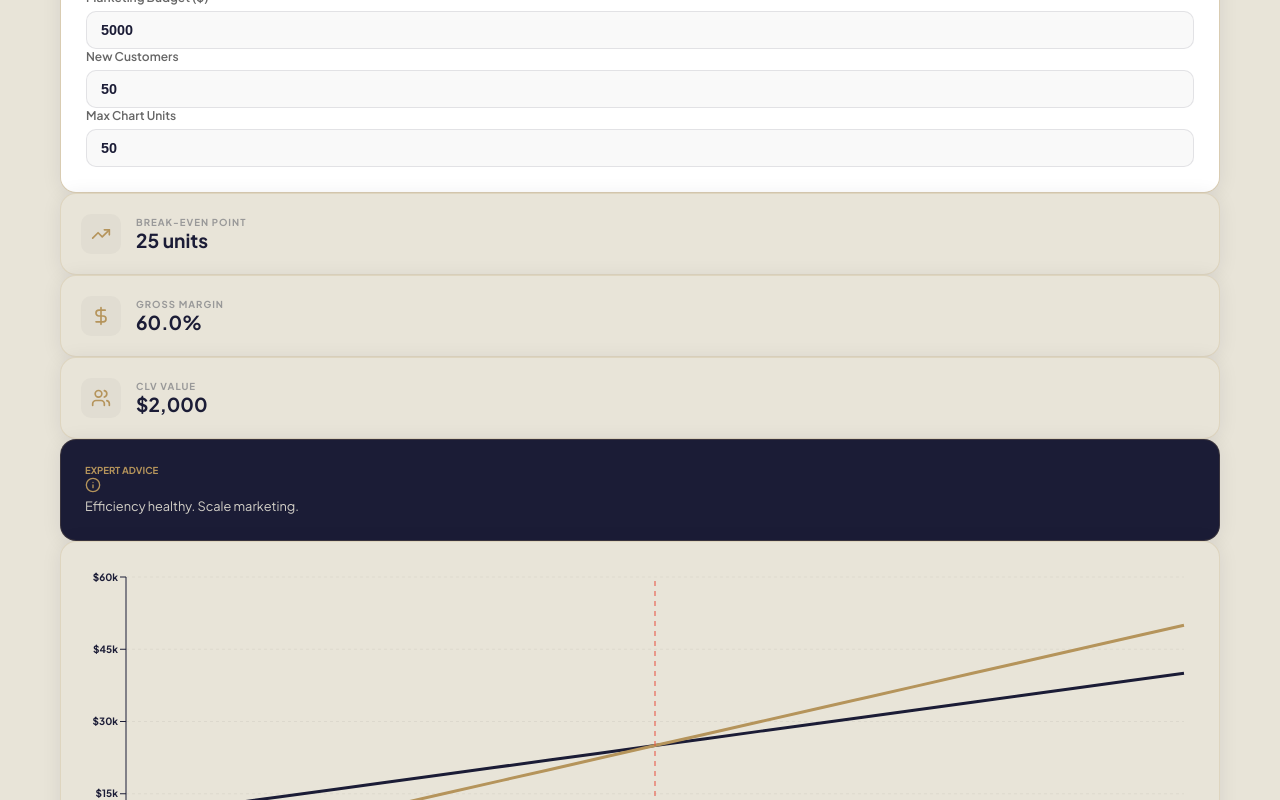
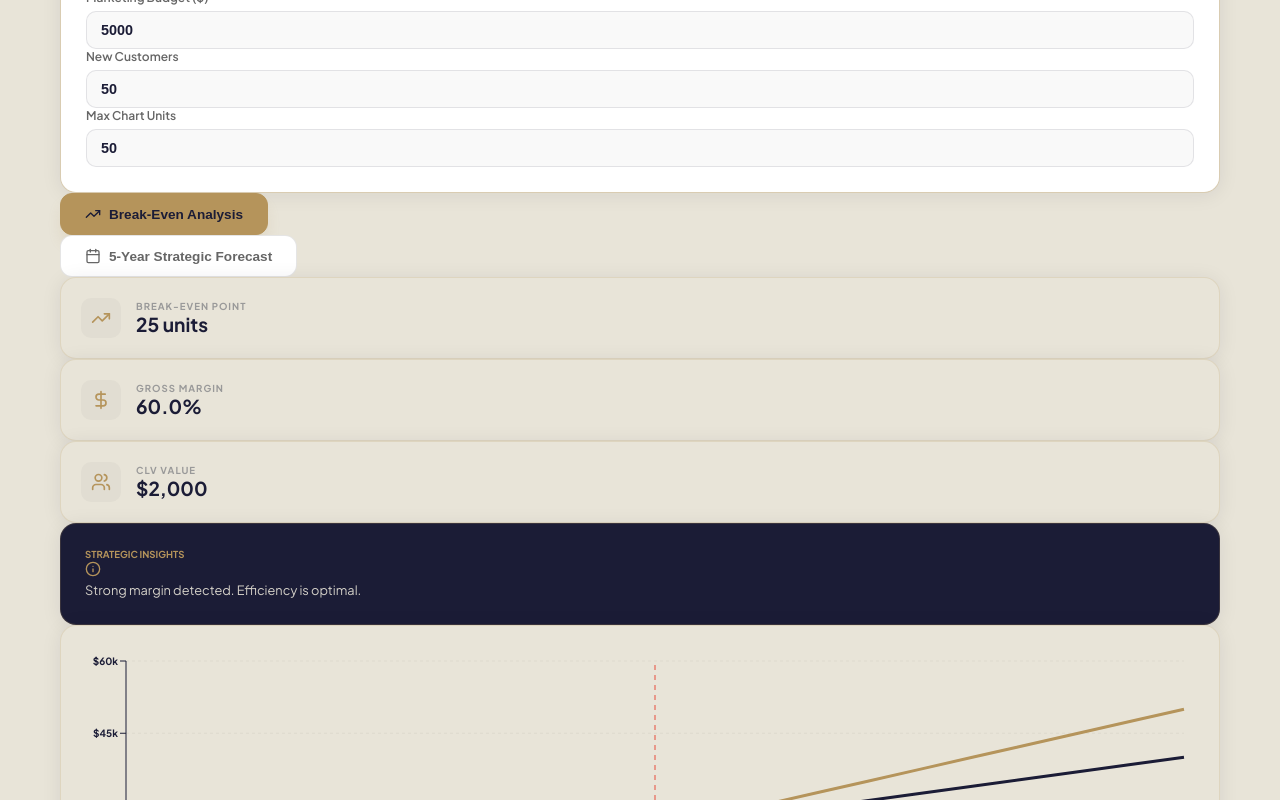
Before and after one commit to dphung88/real-estate-marketplace, a Next.js app: page /tools/break-even in a window 1280 px wide. Shown: the part 1078-1878 px from the top of the page. Built offline with nearby package versions, Linux system fonts and the light colour scheme.

Commit message:
Feature: Integrated 5-Year Strategic Forecast with Tabbed Navigation

```diff
--- a/app/components/tools/AxiomBreakEven.js
+++ b/app/components/tools/AxiomBreakEven.js
@@ -11,6 +11,8 @@ import {
   Legend,
   ResponsiveContainer,
   ReferenceLine,
+  AreaChart,
+  Area,
 } from 'recharts';
 import {
   Calculator,
@@ -19,7 +21,9 @@ import {
   Users,
   Info,
   ChevronDown,
-  ChevronUp
+  ChevronUp,
+  BarChart3,
+  Calendar
 } from 'lucide-react';
 
 const AxiomBreakEven = () => {
@@ -38,7 +42,9 @@ const AxiomBreakEven = () => {
 
   const [maxUnits, setMaxUnits] = useState(50);
   const [chartData, setChartData] = useState([]);
-  const [isInputExpanded, setIsInputExpanded] = useState(true); // Default expanded for easier editing
+  const [forecastData, setForecastData] = useState([]);
+  const [isInputExpanded, setIsInputExpanded] = useState(true);
+  const [activeTab, setActiveTab] = useState('break-even');
 
   // --- Calculations ---
   const contributionMargin = sellingPrice - variableCost;
@@ -49,21 +55,35 @@ const AxiomBreakEven = () => {
   const revenuePerSqm = area > 0 ? totalRevenue / area : 0;
 
   useEffect(() => {
-    const data = [];
+    // 1. Generate Break-even Chart Data
+    const beData = [];
     const step = Math.max(1, Math.ceil(maxUnits / 10));
     const limit = Math.max(maxUnits, isFinite(breakEvenUnits) ? breakEvenUnits * 1.5 : 0);
     for (let i = 0; i <= Math.min(limit, 5000); i += step) {
-      data.push({ units: i, totalCost: fixedCosts + (i * variableCost), totalRevenue: i * sellingPrice });
+      beData.push({ units: i, totalCost: fixedCosts + (i * variableCost), totalRevenue: i * sellingPrice });
     }
-    setChartData(data);
-  }, [fixedCosts, variableCost, sellingPrice, maxUnits, breakEvenUnits]);
+    setChartData(beData);
+
+    // 2. Generate 5-Year Forecast Data (Simple Projection)
+    const years = ['2025', '2026', '2027', '2028', '2029'];
+    const projection = years.map((year, index) => {
+      const growthFactor = Math.pow(1.15, index); // Assume 15% growth
+      const yearlyRevenue = totalRevenue * growthFactor;
+      const yearlyCogs = cogs * growthFactor;
+      const yearlyExpenses = (fixedCosts * 12 + laborCost + marketingCost) * Math.pow(1.05, index);
+      const profit = yearlyRevenue - yearlyCogs - yearlyExpenses;
+      return { year, revenue: yearlyRevenue, profit: profit };
+    });
+    setForecastData(projection);
+
+  }, [fixedCosts, variableCost, sellingPrice, maxUnits, breakEvenUnits, totalRevenue, cogs, laborCost, marketingCost]);
 
   const formatUSD = (v) => new Intl.NumberFormat('en-US', { style: 'currency', currency: 'USD', maximumFractionDigits: 0 }).format(v);
 
   return (
     <div className="axiom-finance-hub" style={{ fontFamily: "'Plus Jakarta Sans', sans-serif" }}>
 
-      {/* 1. COLLAPSIBLE INPUT PANEL WITH 3-COLUMN LAYOUT */}
+      {/* 1. COLLAPSIBLE INPUT PANEL */}
       <div className="contact-form-box mb-8" style={{ padding: '0', overflow: 'hidden', border: '1px solid rgba(181, 148, 91, 0.3)' }}>
         <button
           onClick={() => setIsInputExpanded(!isInputExpanded)}
@@ -71,7 +91,7 @@ const AxiomBreakEven = () => {
         >
           <div style={{ display: 'flex', alignItems: 'center', gap: '12px' }}>
             <Calculator size={18} color="#B5945B" />
-            <span style={{ color: '#E8E4D8', fontWeight: '700', fontSize: '1rem', textTransform: 'uppercase', letterSpacing: '1px' }}>Configuration Panel</span>
+            <span style={{ color: '#E8E4D8', fontWeight: '700', fontSize: '1rem', textTransform: 'uppercase', letterSpacing: '1px' }}>Financial Settings</span>
           </div>
           {isInputExpanded ? <ChevronUp color="#B5945B" size={20} /> : <ChevronDown color="#B5945B" size={20} />}
         </button>
@@ -79,23 +99,18 @@ const AxiomBreakEven = () => {
         {isInputExpanded && (
           <div style={{ padding: '25px', background: '#FFF' }} className="animate-in slide-in-from-top duration-300">
             <div className="grid grid-cols-1 md:grid-cols-3 gap-10">
-              {/* Column 1: Core Finance */}
               <div className="space-y-4">
                 <p style={{ fontSize: '0.75rem', fontWeight: '800', color: '#B5945B', textTransform: 'uppercase', letterSpacing: '1.5px', borderBottom: '1px solid rgba(181, 148, 91, 0.2)', paddingBottom: '8px', marginBottom: '15px' }}>Core Finance</p>
                 <InlineInput label="Fixed Costs ($)" value={fixedCosts} set={setFixedCosts} />
                 <InlineInput label="Selling Price ($)" value={sellingPrice} set={setSellingPrice} />
                 <InlineInput label="Variable Cost ($)" value={variableCost} set={setVariableCost} />
               </div>
-
-              {/* Column 2: Operations */}
               <div className="space-y-4">
                 <p style={{ fontSize: '0.75rem', fontWeight: '800', color: '#B5945B', textTransform: 'uppercase', letterSpacing: '1.5px', borderBottom: '1px solid rgba(181, 148, 91, 0.2)', paddingBottom: '8px', marginBottom: '15px' }}>Operations</p>
                 <InlineInput label="Total Revenue ($)" value={totalRevenue} set={setTotalRevenue} />
                 <InlineInput label="Labor Cost ($)" value={laborCost} set={setLaborCost} />
                 <InlineInput label="Area (SQM)" value={area} set={setArea} />
               </div>
-
-              {/* Column 3: Marketing & Chart */}
               <div className="space-y-4">
                 <p style={{ fontSize: '0.75rem', fontWeight: '800', color: '#B5945B', textTransform: 'uppercase', letterSpacing: '1.5px', borderBottom: '1px solid rgba(181, 148, 91, 0.2)', paddingBottom: '8px', marginBottom: '15px' }}>Marketing & View</p>
                 <InlineInput label="Marketing Budget ($)" value={marketingCost} set={setMarketingCost} />
@@ -107,9 +122,15 @@ const AxiomBreakEven = () => {
         )}
       </div>
 
-      {/* 2. MAIN DASHBOARD */}
+      {/* 2. NAVIGATION TABS */}
+      <div className="flex gap-4 mb-8">
+        <TabButton active={activeTab === 'break-even'} onClick={() => setActiveTab('break-even')} label="Break-Even Analysis" icon={<TrendingUp size={16} />} />
+        <TabButton active={activeTab === 'forecast'} onClick={() => setActiveTab('forecast')} label="5-Year Strategic Forecast" icon={<Calendar size={16} />} />
+      </div>
+
+      {/* 3. MAIN CONTENT AREA */}
       <div className="grid grid-cols-1 lg:grid-cols-12 gap-6">
-        {/* Left Stats */}
+        {/* Left Stats Column */}
         <div className="lg:col-span-4 space-y-4">
           <CompactMetric label="Break-Even Point" value={`${breakEvenUnits.toLocaleString()} units`} icon={<TrendingUp size={20} color="#B5945B" />} />
           <CompactMetric label="Gross Margin" value={`${grossProfitMargin.toFixed(1)}%`} icon={<DollarSign size={20} color="#B5945B" />} />
@@ -117,40 +138,57 @@ const AxiomBreakEven = () => {
 
           <div className="contact-info-box" style={{ padding: '24px', background: '#1B1C36', color: '#E8E4D8' }}>
             <div className="flex justify-between items-center mb-4">
-              <p style={{ fontSize: '0.6rem', textTransform: 'uppercase', color: '#B5945B', fontWeight: '800' }}>Expert Advice</p>
+              <p style={{ fontSize: '0.6rem', textTransform: 'uppercase', color: '#B5945B', fontWeight: '800' }}>Strategic Insights</p>
               <Info size={16} color="#B5945B" />
             </div>
             <p style={{ fontSize: '0.8rem', lineHeight: '1.5', opacity: '0.9' }}>
-              {grossProfitMargin < 40 ? "Margin low. Review pricing." : "Efficiency healthy. Scale marketing."}
+              {activeTab === 'break-even'
+                ? (grossProfitMargin < 40 ? "Profit margin is below healthy threshold. Review variable costs." : "Strong margin detected. Efficiency is optimal.")
+                : "Forecast assumes a 15% annual revenue growth and 5% expense inflation."}
             </p>
           </div>
         </div>
 
-        {/* Right Chart */}
+        {/* Right Content Column (Switchable) */}
         <div className="lg:col-span-8 space-y-6">
           <div className="contact-form-box" style={{ padding: '25px' }}>
             <div style={{ height: '350px', width: '100%' }}>
               <ResponsiveContainer width="100%" height="100%">
+                {activeTab === 'break-even' ? (
                   <LineChart data={chartData} margin={{ top: 10, right: 10, left: -20, bottom: 0 }}>
                     <CartesianGrid strokeDasharray="3 3" stroke="rgba(0,0,0,0.05)" vertical={false} />
                     <XAxis dataKey="units" stroke="#1B1C36" fontSize={10} fontWeight="700" />
                     <YAxis stroke="#1B1C36" fontSize={10} fontWeight="700" tickFormatter={(v) => `$${v/1000}k`} />
-                  <Tooltip
-                    contentStyle={{ background: '#1B1C36', border: 'none', borderRadius: '12px', color: '#E8E4D8' }}
-                    formatter={(v) => formatUSD(v)}
-                  />
+                    <Tooltip contentStyle={{ background: '#1B1C36', border: 'none', borderRadius: '12px', color: '#E8E4D8' }} formatter={(v) => formatUSD(v)} />
                     <Legend />
                     <Line type="monotone" dataKey="totalCost" name="Total Cost" stroke="#1B1C36" strokeWidth={3} dot={false} />
                     <Line type="monotone" dataKey="totalRevenue" name="Total Revenue" stroke="#B5945B" strokeWidth={3} dot={false} />
                     {isFinite(breakEvenUnits) && <ReferenceLine x={breakEvenUnits} stroke="#E74C3C" strokeDasharray="5 5" />}
                   </LineChart>
+                ) : (
+                  <AreaChart data={forecastData} margin={{ top: 10, right: 10, left: -20, bottom: 0 }}>
+                    <defs>
+                      <linearGradient id="colorRev" x1="0" y1="0" x2="0" y2="1">
+                        <stop offset="5%" stopColor="#B5945B" stopOpacity={0.1}/>
+                        <stop offset="95%" stopColor="#B5945B" stopOpacity={0}/>
+                      </linearGradient>
+                    </defs>
+                    <CartesianGrid strokeDasharray="3 3" stroke="rgba(0,0,0,0.05)" vertical={false} />
+                    <XAxis dataKey="year" stroke="#1B1C36" fontSize={10} fontWeight="700" />
+                    <YAxis stroke="#1B1C36" fontSize={10} fontWeight="700" tickFormatter={(v) => `$${v/1000}k`} />
+                    <Tooltip contentStyle={{ background: '#1B1C36', border: 'none', borderRadius: '12px', color: '#E8E4D8' }} formatter={(v) => formatUSD(v)} />
+                    <Legend />
+                    <Area type="monotone" dataKey="revenue" name="Revenue Forecast" stroke="#B5945B" strokeWidth={3} fillOpacity={1} fill="url(#colorRev)" />
+                    <Area type="monotone" dataKey="profit" name="Net Profit" stroke="#1B1C36" strokeWidth={2} fillOpacity={0} />
+                  </AreaChart>
+                )}
               </ResponsiveContainer>
             </div>
           </div>
 
           <div className="grid grid-cols-2 gap-4">
             <MiniMetricCard label="Revenue / SQM" value={formatUSD(revenuePerSqm)} />
-            <MiniMetricCard label="Order Value (AOV)" value={formatUSD(totalRevenue / (totalOrders || 1))} />
+            <MiniMetricCard label={activeTab === 'break-even' ? "Order Value (AOV)" : "Proj. 5Y Revenue"} value={activeTab === 'break-even' ? formatUSD(totalRevenue / (totalOrders || 1)) : formatUSD(forecastData[4]?.revenue || 0)} />
           </div>
         </div>
       </div>
@@ -158,35 +196,29 @@ const AxiomBreakEven = () => {
   );
 };
 
-// IMPROVED INLINE INPUT FOR 3-COLUMN LAYOUT
+const TabButton = ({ active, onClick, label, icon }) => (
+  <button
+    onClick={onClick}
+    style={{
+      display: 'flex', alignItems: 'center', gap: '8px', padding: '12px 24px', borderRadius: '12px',
+      fontSize: '0.85rem', fontWeight: '700', cursor: 'pointer', transition: 'all 0.2s',
+      background: active ? '#B5945B' : 'white',
+      color: active ? '#1B1C36' : '#666',
+      border: active ? '1.5px solid #B5945B' : '1.5px solid rgba(0,0,0,0.1)',
+      boxShadow: active ? '0 10px 15px -3px rgba(181, 148, 91, 0.2)' : 'none'
+    }}
+  >
+    {icon}
+    {label}
+  </button>
+);
+
 const InlineInput = ({ label, value, set }) => (
   <div style={{ display: 'flex', flexDirection: 'column', gap: '6px' }}>
     <label style={{ fontSize: '0.75rem', fontWeight: '600', color: '#666' }}>{label}</label>
     <input
-      type="number"
-      value={value}
-      onChange={(e) => set(Number(e.target.value))}
-      style={{
-        width: '100%',
-        padding: '10px 14px',
-        fontSize: '0.9rem',
-        fontWeight: '700',
-        background: '#F9F9F9',
-        border: '1.5px solid rgba(27, 28, 54, 0.1)',
-        borderRadius: '10px',
-        color: '#1B1C36',
-        transition: 'all 0.2s'
-      }}
-      onFocus={(e) => {
-        e.target.style.borderColor = '#B5945B';
-        e.target.style.background = '#FFF';
-        e.target.style.boxShadow = '0 0 0 3px rgba(181, 148, 91, 0.1)';
-      }}
-      onBlur={(e) => {
-        e.target.style.borderColor = 'rgba(27, 28, 54, 0.1)';
-        e.target.style.background = '#F9F9F9';
-        e.target.style.boxShadow = 'none';
-      }}
+      type="number" value={value} onChange={(e) => set(Number(e.target.value))}
+      style={{ width: '100%', padding: '10px 14px', fontSize: '0.9rem', fontWeight: '700', background: '#F9F9F9', border: '1.5px solid rgba(27, 28, 54, 0.1)', borderRadius: '10px', color: '#1B1C36' }}
     />
   </div>
 );
```
Lines whose indentation alone changed are shown as unchanged.
